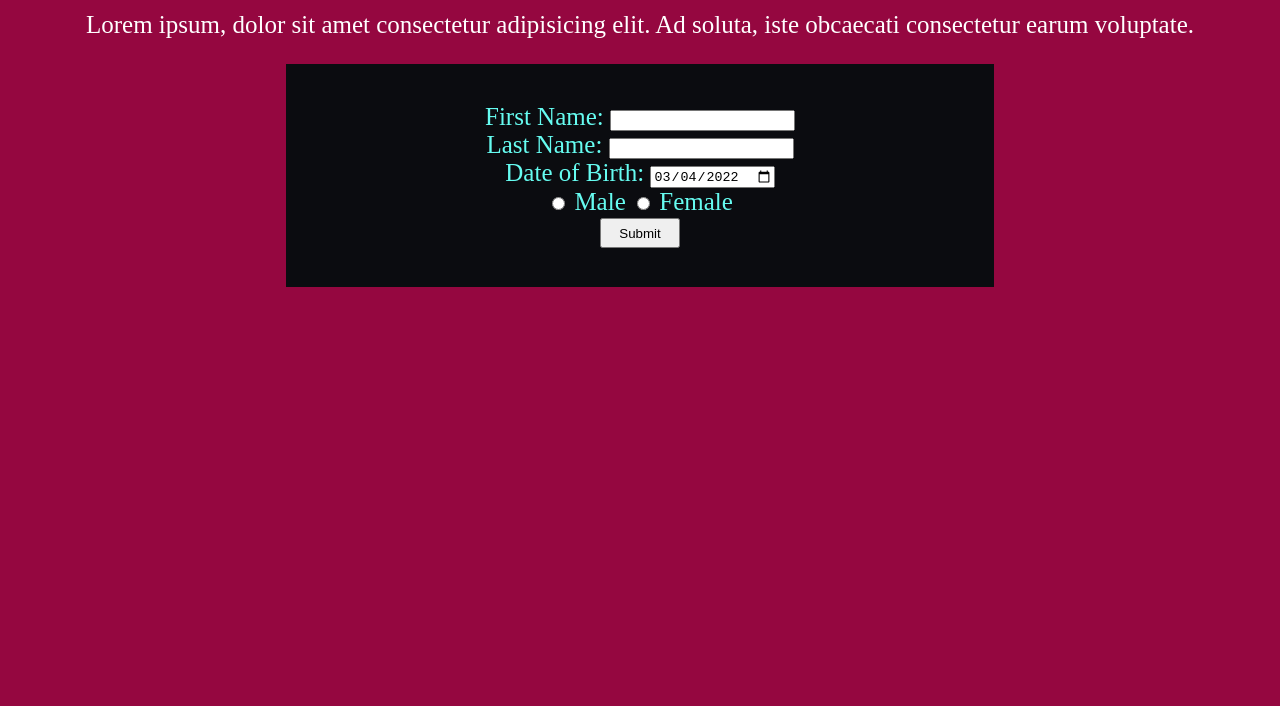
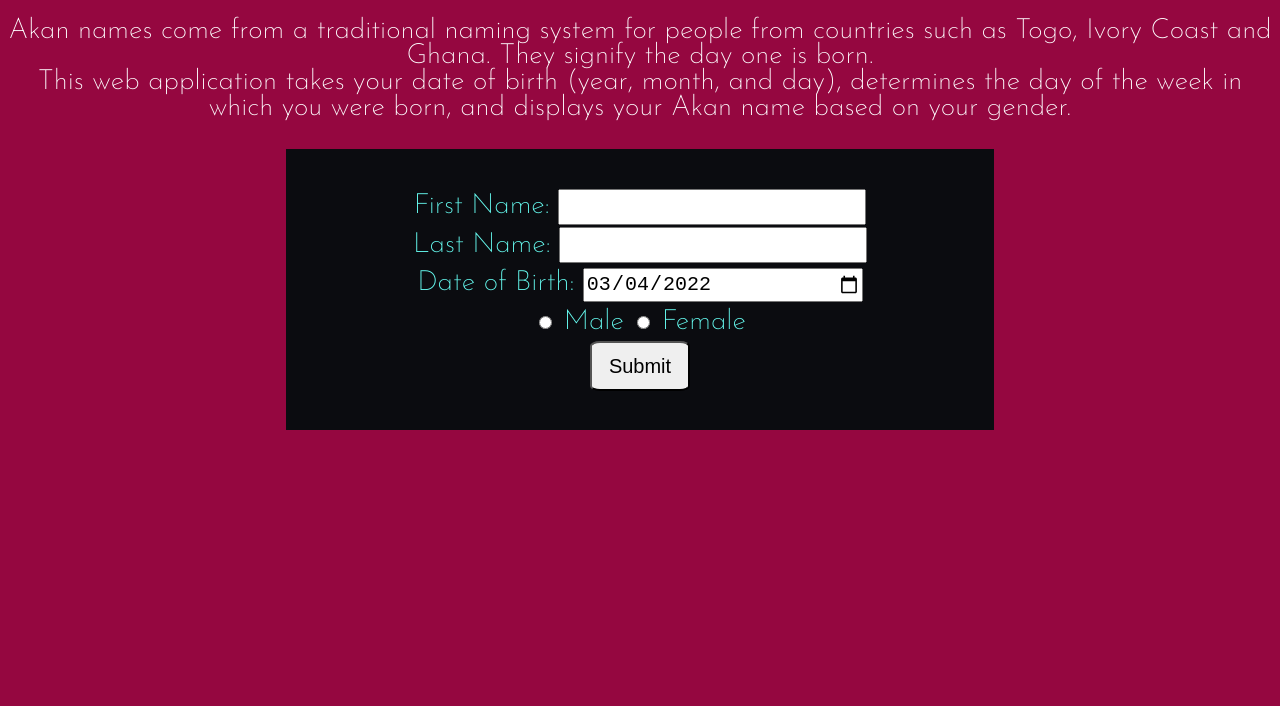
Before and after one commit to Kirugik/akan-name-page, a plain HTML site: page index.html in a window 1280 px wide. Shown: the part 94-800 px from the top of the page. Drawn offline with Linux system fonts and the light colour scheme.

Commit message:
Add description of the webpage

```diff
--- a/css/styles.css
+++ b/css/styles.css
@@ -1,10 +1,19 @@
 body {
   padding: 0;
   padding: 0;
-  font-size: 25px;
+  background-color: #950740;
+  font-family: "Josefin Sans", sans-serif;
+  font-size: 28px;
+  color: white;
   text-align: center;
-  background-color: #950740;
-  color: white;
+}
+
+.title h2 {
+  color: #66fcf1;
+}
+
+.title p {
+  line-height: 2vw;
 }
 
 .input-form {
@@ -13,4 +22,29 @@ body {
   margin: auto;
   padding: 3vw;
   width: 50%;
+  line-height: 3vw;
 }
+
+.input-form-details [type="text"],
+[type="date"] {
+  width: 300px;
+  height: 30px;
+  font-size: 20px;
+}
+
+.input-form-details [type="date"] {
+  width: 275px;
+  height: 30px;
+}
+
+.input-form button {
+  width: 100px;
+  height: 50px;
+  font-size: 20px;
+  text-align: center;
+  border-radius: 10%;
+}
+
+.input-form button:hover {
+  cursor: pointer;
+}
--- a/index.html
+++ b/index.html
@@ -4,6 +4,9 @@
     <meta charset="UTF-8">
     <meta http-equiv="X-UA-Compatible" content="IE=edge">
     <meta name="viewport" content="width=device-width, initial-scale=1.0">
+    <link rel="preconnect" href="https://fonts.googleapis.com">
+    <link rel="preconnect" href="https://fonts.gstatic.com" crossorigin>
+    <link href="https://fonts.googleapis.com/css2?family=Josefin+Sans:wght@200&display=swap" rel="stylesheet">
     <link rel="stylesheet" href="css/styles.css">
     <title>Akan Name</title>
 </head>
@@ -11,7 +14,8 @@
     <div>
         <div class="title">
             <h2>Akan Name</h2>
-            <p>Lorem ipsum, dolor sit amet consectetur adipisicing elit. Ad soluta, iste obcaecati consectetur earum voluptate.</p>
+            <p>Akan names come from a traditional naming system for people from countries such as Togo, Ivory Coast and Ghana. They signify the day one is born. <br> This web application takes your date of birth (year, month, and day), determines the day of the week in which you were born, and displays your Akan name based on your gender.
+            </p>
         </div>
         <div class="content">
             <form class="input-form" id="details">
@@ -23,14 +27,14 @@
                     <label for="dateOfBirth">Date of Birth:</label>
                     <input type="date" value="2022-03-04" id="dateOfBirth">
                 </div>
-                <div>
+                <div class="radio-button">
                     <input type="radio" name="gender" value="male" id="male">
                     <label>Male</label>
                     <input type="radio" name="gender" value="female" id="female">
                     <label>Female</label>
                 </div>
                 <div>
-                    <button type="submit" id="button" style="width: 80px; height: 30px;">Submit</button>
+                    <button type="submit" id="button">Submit</button>
                 </div>
                 <div id="display">
 
--- a/main.js
+++ b/main.js
@@ -1,4 +1,5 @@
 let submitBtn = document.getElementById("button");
+let firstName = document.getElementById("firstName");
 
 
 submitBtn.addEventListener ("click", (e) => {
@@ -62,9 +63,9 @@ submitBtn.addEventListener ("click", (e) => {
     }
 
     else {
-        akanName = "We could not predict your AKan Name."
+        akanName = "Sorry, we could not predict your AKan Name."
     }
 
     let display = document.getElementById("display");
-    display.innerHTML = `<p>Your Akan name: ${akanName}</p>`
+    display.innerHTML =`<p>Your Akan name is: ${akanName}</p>`
 });
```
